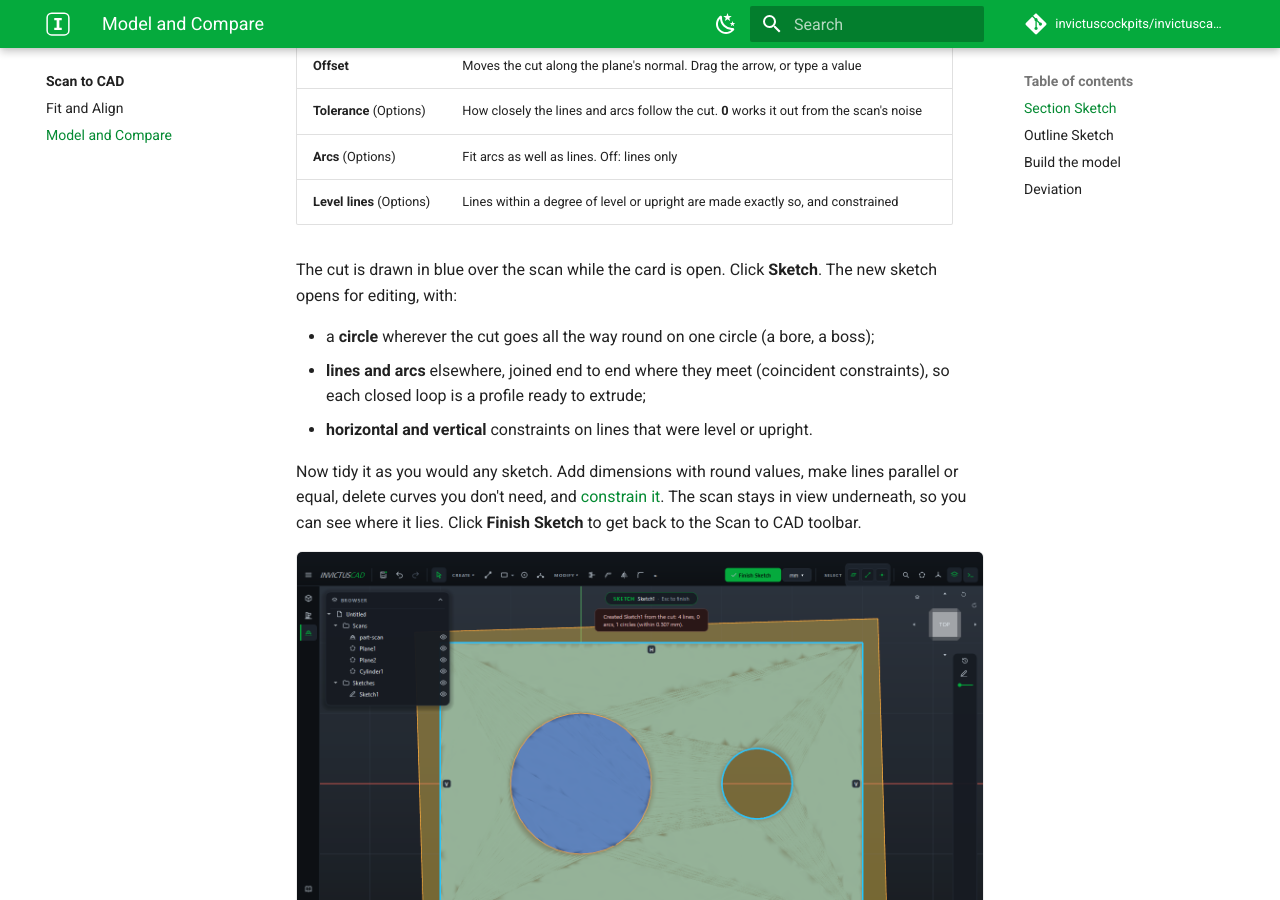
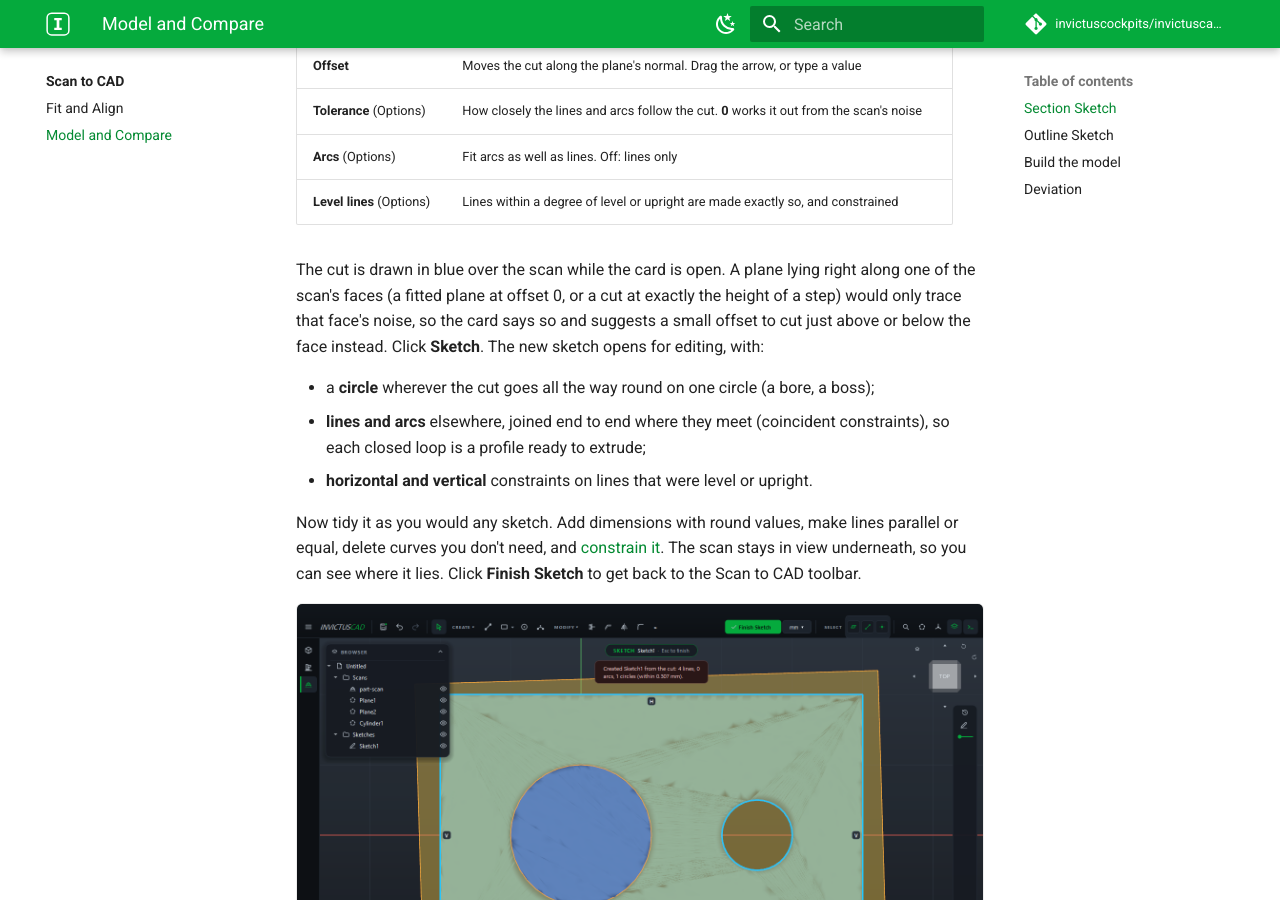
Before and after one commit to invictuscockpits/invictuscad-docs, an MkDocs documentation site: the page built from docs/scan/model-and-compare.md, in a window 1280 px wide and 900 px high, scrolled down 582 px. Built offline with MkDocs 1.6.1 and Material for MkDocs 9.7.7, drawn with Linux system fonts in a browser that asks for light colours; comment, search, counter and statistics services are not loaded.

Commit message:
Section Sketch: planes along a face

```diff
--- a/docs/scan/model-and-compare.md
+++ b/docs/scan/model-and-compare.md
@@ -19,7 +19,10 @@ is what a designer would have drawn.
 | **Arcs** (Options) | Fit arcs as well as lines. Off: lines only |
 | **Level lines** (Options) | Lines within a degree of level or upright are made exactly so, and constrained |
 
-The cut is drawn in blue over the scan while the card is open. Click **Sketch**. The new sketch
+The cut is drawn in blue over the scan while the card is open. A plane lying right along one of
+the scan's faces (a fitted plane at offset 0, or a cut at exactly the height of a step) would only
+trace that face's noise, so the card says so and suggests a small offset to cut just above or
+below the face instead. Click **Sketch**. The new sketch
 opens for editing, with:
 
 - a **circle** wherever the cut goes all the way round on one circle (a bore, a boss);
```
